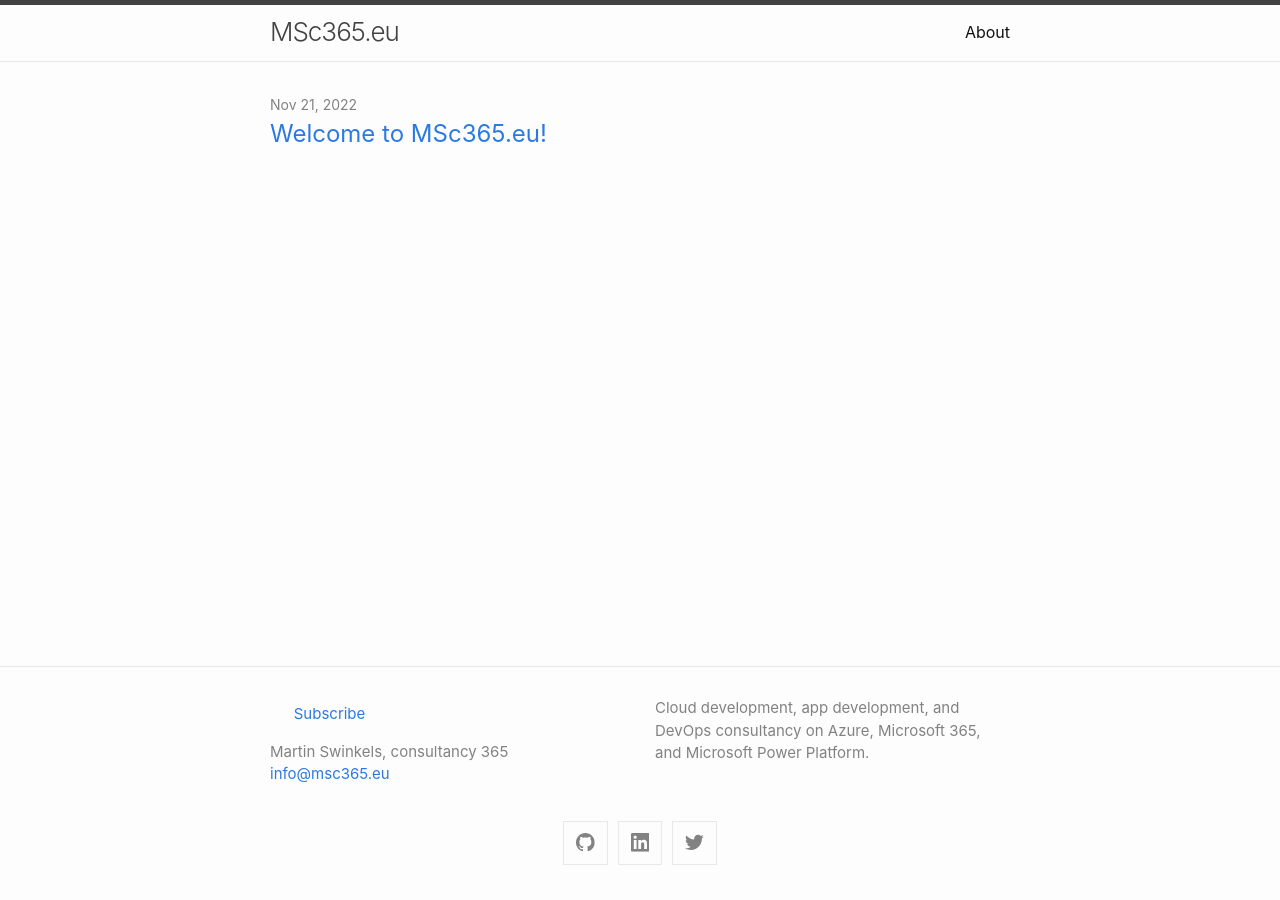
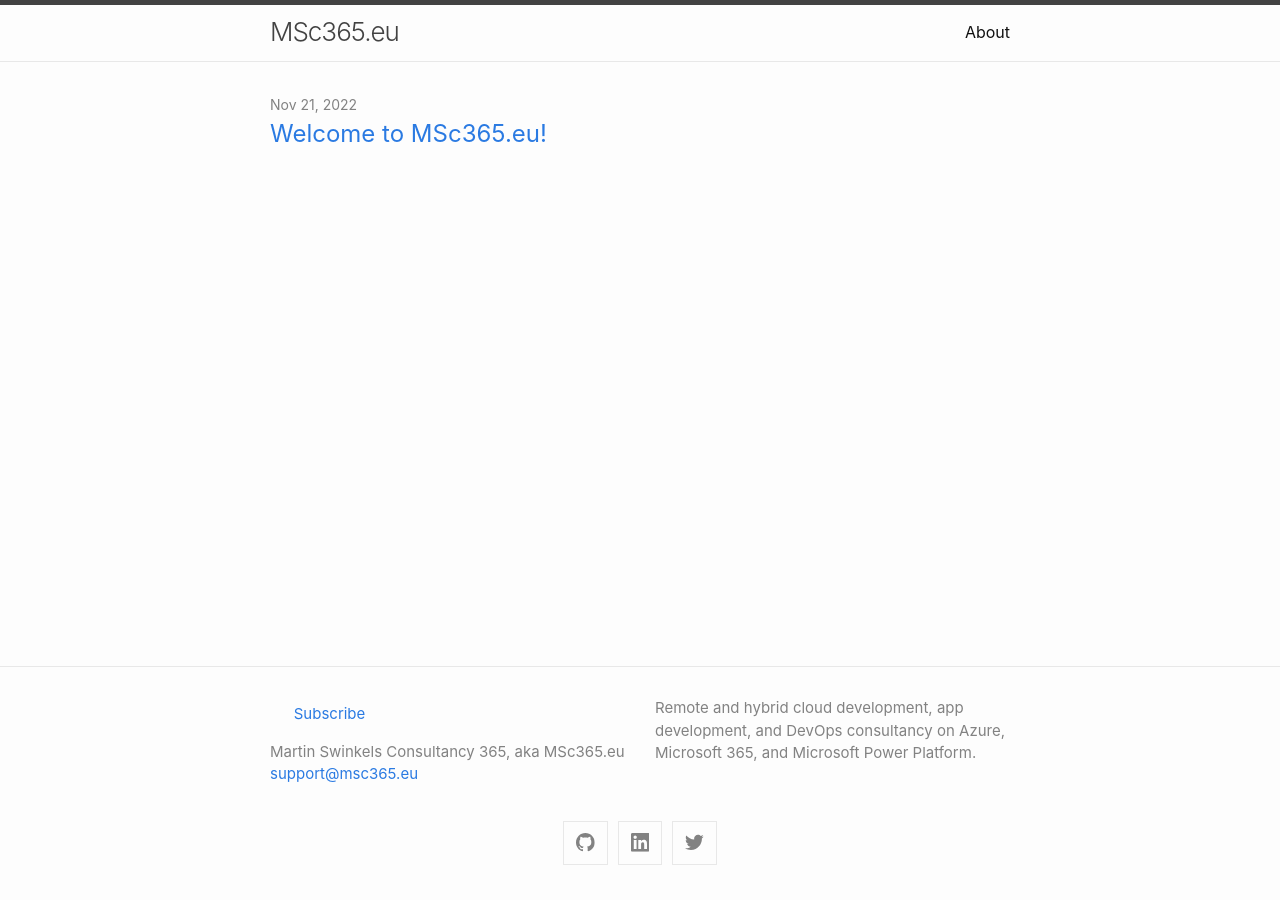
Before and after one commit to msc365/msc365.github.io, a Jekyll site: the page built from index.md, in a window 1280 px wide. Built offline with Jekyll 4.4.1, drawn with Linux system fonts in a browser that asks for light colours.

Commit message:
Update _config.yml

```diff
--- a/_config.yml
+++ b/_config.yml
@@ -1,9 +1,9 @@
 title: MSc365.eu
 author:
-  name: Martin Swinkels, consultancy 365
-  email: info@msc365.eu
+  name: Martin Swinkels Consultancy 365, aka MSc365.eu
+  email: support@msc365.eu
 description: > # this means to ignore newlines until "show_excerpts:"
-  Cloud development, app development, and DevOps consultancy on Azure, Microsoft 365, and Microsoft Power Platform.
+  Remote and hybrid cloud development, app development, and DevOps consultancy on Azure, Microsoft 365, and Microsoft Power Platform.
 
 show_excerpts: false # set to true to show excerpts on the homepage
 
```
